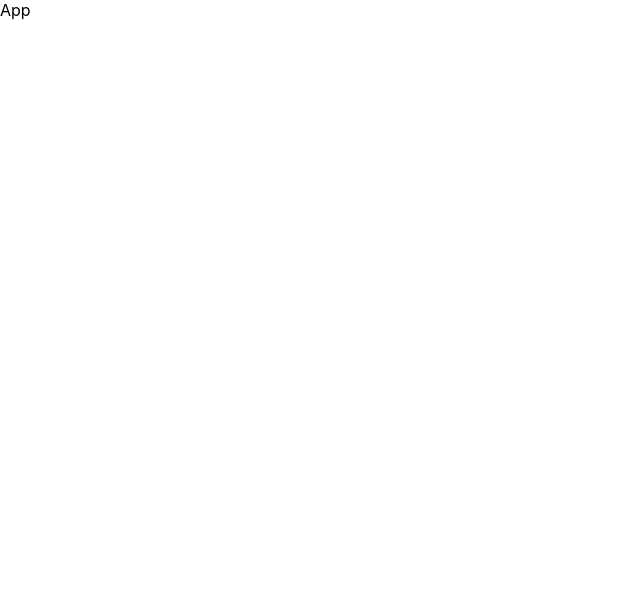
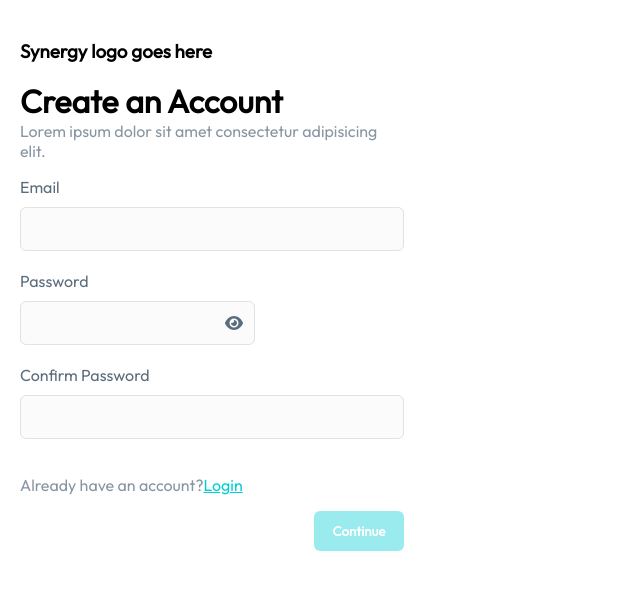
Before and after one commit to nology-tech/synergy, a React (Create React App) app: page / in a window 1280 px wide. Shown: the top 590 px of the page, without its empty margins (0-640 px from the left). Built offline with nearby package versions, Linux system fonts and the light colour scheme.

Commit message:
signin component,call signin from app, styling, toggle password

```diff
--- a/package.json
+++ b/package.json
@@ -3,6 +3,10 @@
   "version": "0.1.0",
   "private": true,
   "dependencies": {
+    "@fortawesome/fontawesome-svg-core": "^6.2.0",
+    "@fortawesome/free-regular-svg-icons": "^6.2.0",
+    "@fortawesome/free-solid-svg-icons": "^6.2.0",
+    "@fortawesome/react-fontawesome": "^0.2.0",
     "@testing-library/jest-dom": "^5.16.5",
     "@testing-library/react": "^13.4.0",
     "@testing-library/user-event": "^13.5.0",
--- a/src/App.jsx
+++ b/src/App.jsx
@@ -1,8 +1,16 @@
+import React from 'react';
 import "./App.scss";
+import "./components/CreateAccount/CreateAccount"
+import "./components/SignUp/SignUp"
+import SignUp from './components/SignUp/SignUp';
 
 const App = () => {
+  // const [email, setEmail] = useState("");
+  // const [password, setPassword] = useState("");
+  // const [confirmedPassword, setConfirmedPassword] = useState("");
   return (
-    <div>App</div>
+          <SignUp />
+
   )
 }
 
--- a/src/App.scss
+++ b/src/App.scss
@@ -0,0 +1,2 @@
+@import url('https://fonts.googleapis.com/css2?family=Outfit');
+@import url('https://fonts.googleapis.com/css?family=Josefin+Sans');
--- a/src/components/CreateAccount/CreateAccount.jsx
+++ b/src/components/CreateAccount/CreateAccount.jsx
@@ -13,13 +13,23 @@ const CreateAccount = () => {
 
   // Handling the name change
   const handleName = (e) => {
-    setName(e.target.value);
+    e.preventDefault();
+    const email = e.target.elements[0].value;
+    setEmail(email);
+    //setEmail(e.target.value);
     setSubmitted(false);
   };
 
+  const validateEmail = (email) => {
+    return email.includes("@")
+  }
+
   // Handling the email change
   const handleEmail = (e) => {
-    setEmail(e.target.value);
+    e.preventDefault();
+    const email = e.target.elements[0].value;
+    setEmail(email);
+    //setEmail(e.target.value);
     setSubmitted(false);
   };
 
@@ -47,6 +57,7 @@ const CreateAccount = () => {
           <label className="label">Email</label>
           <input onChange={handleEmail} className="input"
             value={email} type="text" />
+            if {validateEmail} <p>test</p>
 
           <label className="label">Password</label>
           <input onChange={handlePassword} className="input"
@@ -56,18 +67,18 @@ const CreateAccount = () => {
           <input onChange={handleConfirmedPassword} className="input"
             value={confirmedPassword} type="password" />
 
-          <p>Already have an account?<p>
+          <p>Already have an account?</p>
 
-          <button onClick={handleSubmit} className="btn" type="submit">
+          {/* <button onClick={handleSubmit} className="btn" type="submit">
             Continue
-          </button>
+          </button> */}
       </form>
       </div>
 
     </div>
 
   )
-  )
+  //)
 }
 
 export default CreateAccount
--- /dev/null
+++ b/src/components/SignUp/SignUp.jsx
@@ -0,0 +1,91 @@
+import React from 'react';
+import { useState } from 'react';
+import "./SignUp.scss"
+import { faEye, faHome } from "@fortawesome/free-solid-svg-icons";
+import { FontAwesomeIcon } from "@fortawesome/react-fontawesome";
+
+const SignUp = () => {
+  const [email, setEmail] = useState("");
+  const [password, setPassword] = useState("");
+  const [confirmedPassword, setConfirmedPassword] = useState("");
+  const [passwordType, setPasswordType] = useState("password");
+
+    // Handling the email change
+  const handleEmail = (e) => {
+    e.preventDefault();
+    const tempEmail = e.target.value;
+    setEmail(tempEmail);
+    console.log(email);
+  };
+
+  // Handling the password change
+  const handlePassword = (e) => {
+    e.preventDefault();
+    setPassword(e.target.value);
+    console.log(password);
+
+  };
+
+  // Handling the confirmed password change
+  const handleConfirmedPassword = (e) => {
+    e.preventDefault();
+    setConfirmedPassword(e.target.value);
+    console.log(confirmedPassword);
+  };
+
+  const validateEmail = (email) => {
+    email.includes("@");
+    console.log(email);
+  }
+
+  const togglePassword = (e) => {
+    passwordType =="password"?setPasswordType("text"):setPasswordType("password");
+  }
+
+  return (
+    <div className='signup-form'>
+      <div className='signup-header'>
+        <h3>Synergy logo goes here</h3>
+      </div>
+      <div>
+        <h1 className="createAccount">Create an Account</h1>
+        <p className="ipsum">Lorem ipsum dolor sit amet consectetur adipisicing elit.</p>
+        <form className="SignUpForm">
+          {/* Labels and inputs for form data */}
+          <div className="SignUpForm__email SignUpForm__div">
+            <label className="label">Email</label>
+            <input onChange={handleEmail} className="input" value={email} type="text" />
+          </div>
+
+          {/* {!validateEmail?<p>true</p>:<p>false</p>}   */}
+          <div className="SignUpForm__password SignUpForm__div">
+            <label className="label">Password</label>
+            <div className="password">
+                <input onChange={handlePassword} className="input" value={password} type={passwordType} />
+                <FontAwesomeIcon icon={faEye} className="fontAwesome_icon" onClick = {togglePassword}/>
+            </div>
+
+          </div>
+
+          <div className="SignUpForm__confirmedPassword SignUpForm__div">
+            <label className="label">Confirm Password</label>
+            <input onChange={handleConfirmedPassword} className="input" value={confirmedPassword} type="password" />
+          </div>
+
+          <div className='SignUpForm__hasAccount'>
+            <p className="SignUpForm__hasAccount__question">Already have an account?
+            <span><a className="SignUpForm__hasAccount__login" href="#">Login</a></span>
+            </p>
+          </div>
+
+          <button onSubmit={validateEmail} className="SignUpForm__btn" type="submit">
+            Continue
+          </button>
+      </form>
+      </div>
+
+    </div>
+  )
+}
+
+export default SignUp
--- /dev/null
+++ b/src/components/SignUp/SignUp.scss
@@ -0,0 +1,73 @@
+* {
+    font-family: 'Outfit' ;
+}
+.signup-form {
+    width: 30%;
+    margin: 10px;
+    padding: 10px;
+}
+h1 {
+    margin: 0;
+    padding-bottom: 0;
+}
+.ipsum {
+   color: #8896A3;
+   margin-top: 0;
+
+}
+
+.input {
+    background:#FBFBFC;
+    border: 1px solid #E2E2E2;
+    border-radius: 6px;
+    height: 40px;
+    margin-top: 10px;
+    font-size: 16px;
+    line-height: 20px;
+    color:#A6AFBD;
+}
+// .password {
+//     width: 100%;
+// }
+.fontAwesome_icon {
+    //width: 100px;
+    margin-left: -30px;
+}
+.SignUpForm {
+    display:flex;
+    flex-direction: column;
+
+
+    &__div {
+        display: flex;
+        flex-direction: column;
+        padding-bottom: 20px;
+        color:#5B6D7D;
+
+    }
+
+    &__hasAccount {
+        &__question {
+            color: #8896A3;
+        }
+        &__login {
+            color:#00CED4;
+        }
+    }
+
+    &__btn {
+        background: rgba(0, 206, 212, 0.4);
+        border: none;
+        border-radius: 6px;
+        color: #FFFFFF;
+        width: 90px;
+        height: 40px;
+        margin-right: 0;
+        margin-left: auto;
+        font-weight: bold;
+    }
+
+    // &__hasAccount {
+
+    // }
+}
```
Also changed, not shown: 1 other file (tests, documents, lock files or other folders).
